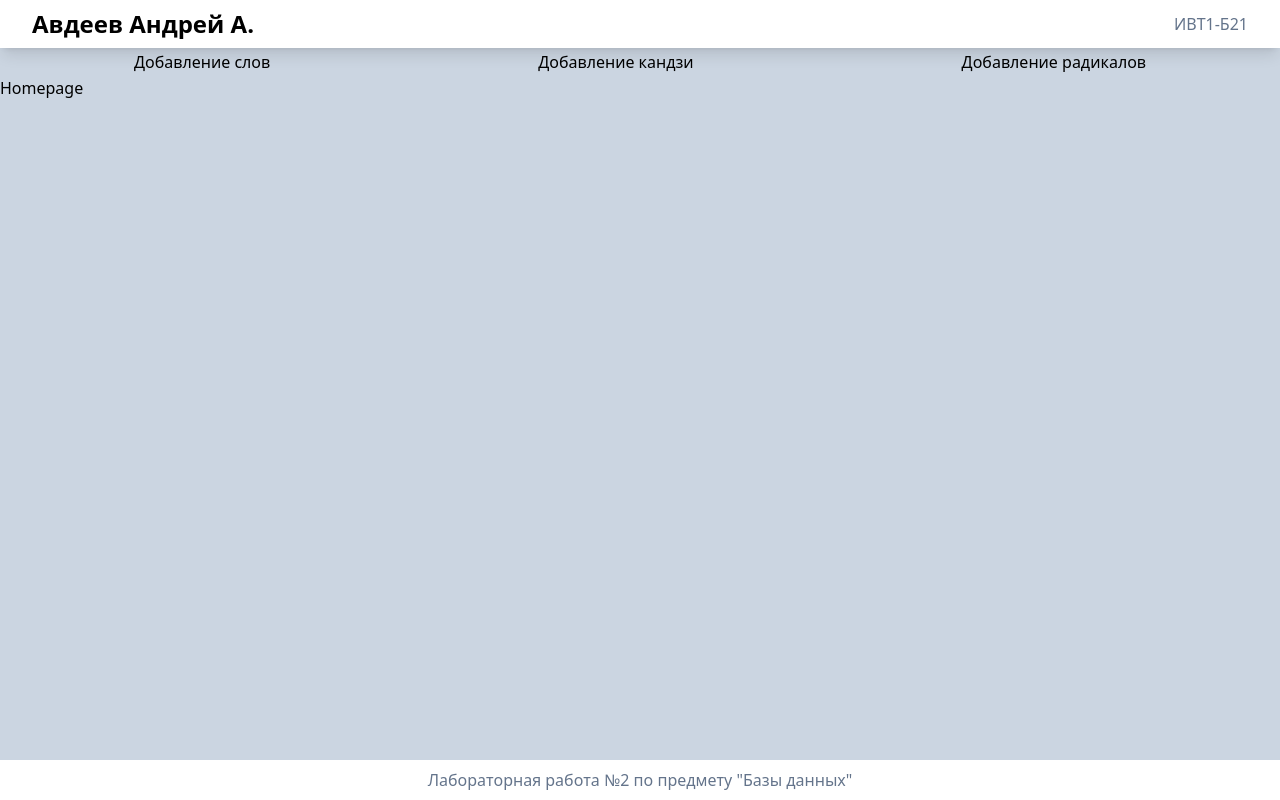
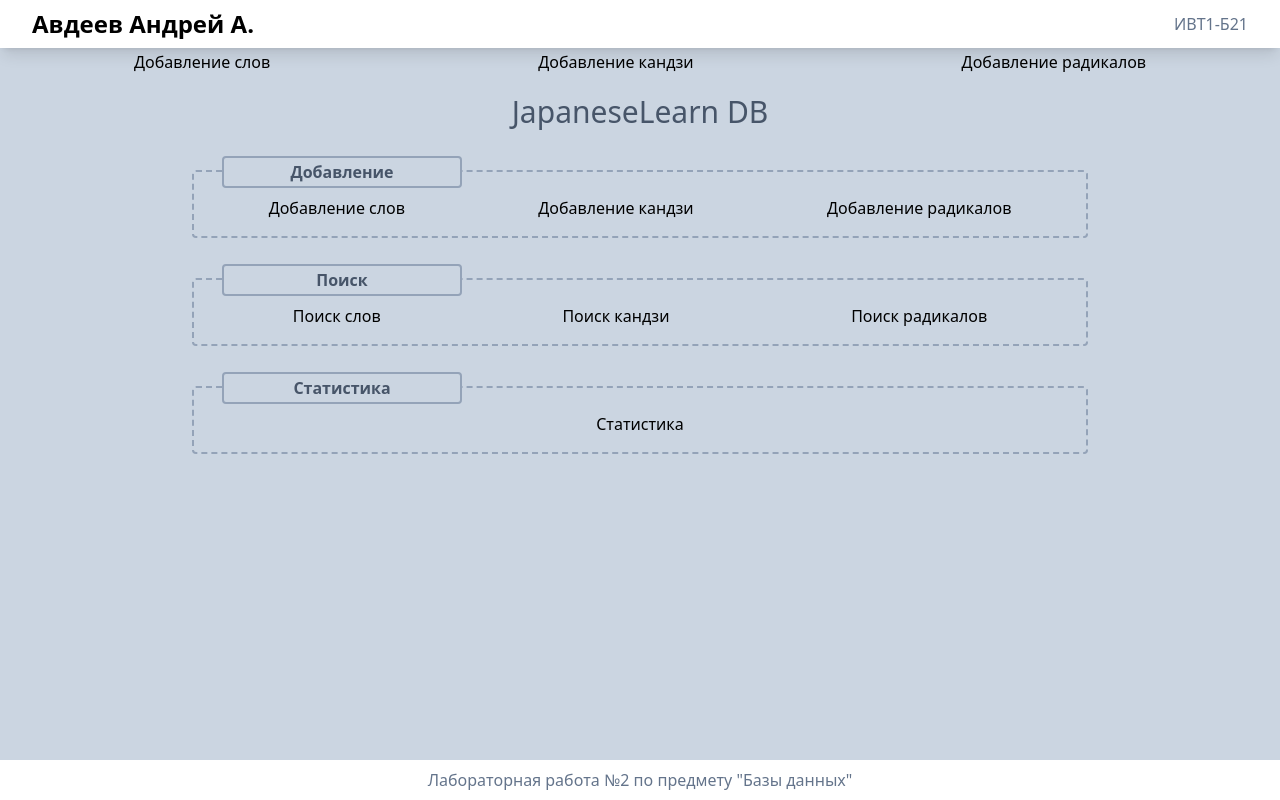
Before and after one commit to fekoneko/japanese-learn-db-manager, a Next.js app: page / in a window 1280 px wide. Built offline with nearby package versions, Linux system fonts and the light colour scheme.

Commit message:
styles and tweaks

```diff
--- a/src/app/add/kanji/page.tsx
+++ b/src/app/add/kanji/page.tsx
@@ -2,7 +2,7 @@ import KanjiAddForm from '@/components/KanjiAddForm';
 
 const KanjiAddPage = () => {
   return (
-    <div className="flex h-full w-full items-center justify-center">
+    <div className="flex min-h-full min-w-full items-center justify-center p-5">
       <KanjiAddForm />
     </div>
   );
--- a/src/app/add/radicals/page.tsx
+++ b/src/app/add/radicals/page.tsx
@@ -2,7 +2,7 @@ import RadicalAddForm from '@/components/RadicalAddForm';
 
 const RadicalAddPage = () => {
   return (
-    <div className="flex h-full w-full items-center justify-center">
+    <div className="flex min-h-full min-w-full items-center justify-center p-5">
       <RadicalAddForm />
     </div>
   );
--- a/src/app/add/words/page.tsx
+++ b/src/app/add/words/page.tsx
@@ -2,7 +2,7 @@ import WordAddForm from '@/components/WordAddForm';
 
 const WordAddPage = () => {
   return (
-    <div className="flex h-full w-full items-center justify-center">
+    <div className="flex min-h-full min-w-full items-center justify-center p-5">
       <WordAddForm />
     </div>
   );
--- a/src/app/layout.tsx
+++ b/src/app/layout.tsx
@@ -17,7 +17,7 @@ interface RootLayoutProps {
 const RootLayout = ({ children }: RootLayoutProps) => {
   return (
     <html lang="ru">
-      <body className="flex h-dvh w-screen flex-col bg-slate-300">
+      <body className="min-h[360px] flex h-dvh w-screen min-w-[500px] flex-col bg-slate-300">
         <Header />
         <Navigation />
         <main className="grow overflow-y-scroll">{children}</main>
--- /dev/null
+++ b/src/app/not-found.tsx
@@ -0,0 +1,13 @@
+import Link from 'next/link';
+
+const NotFoundPage = () => {
+  return (
+    <div className="flex min-h-full min-w-full flex-col items-center justify-center gap-4 pb-8">
+      <h1 className="text-3xl font-bold">Страница не найдена</h1>
+      <Link href="/" className="text-xl text-slate-600 hover:underline">
+        Вернуться на главную
+      </Link>
+    </div>
+  );
+};
+export default NotFoundPage;
--- a/src/app/page.tsx
+++ b/src/app/page.tsx
@@ -1,4 +1,83 @@
+import Link from 'next/link';
+
+interface SectionInfo {
+  title: string;
+  links: LinkInfo[];
+}
+interface LinkInfo {
+  title: string;
+  href: string;
+}
+const sectionsInfo: SectionInfo[] = [
+  {
+    title: 'Добавление',
+    links: [
+      {
+        title: 'Добавление слов',
+        href: '/add/words',
+      },
+      {
+        title: 'Добавление кандзи',
+        href: '/add/kanji',
+      },
+      {
+        title: 'Добавление радикалов',
+        href: '/add/radicals',
+      },
+    ],
+  },
+  {
+    title: 'Поиск',
+    links: [
+      {
+        title: 'Поиск слов',
+        href: '/search/words',
+      },
+      {
+        title: 'Поиск кандзи',
+        href: '/search/kanji',
+      },
+      {
+        title: 'Поиск радикалов',
+        href: '/search/radicals',
+      },
+    ],
+  },
+  {
+    title: 'Статистика',
+    links: [
+      {
+        title: 'Статистика',
+        href: '/stats',
+      },
+    ],
+  },
+];
+
 const HomePage = () => {
-  return <div>Homepage</div>;
+  return (
+    <div className="flex min-h-full min-w-full flex-col gap-10 px-[15%] py-4">
+      <h1 className="text-center text-3xl text-slate-600">JapaneseLearn DB</h1>
+      {sectionsInfo.map((sectionInfo, sectionIndex) => (
+        <section key={sectionIndex} className="rounded border-2 border-dashed border-slate-400 p-2">
+          <h2 className="-mt-6 ml-5 w-1/3 max-w-[15rem] rounded border-2 border-slate-400 bg-slate-300 py-0.5 text-center font-bold text-slate-600">
+            {sectionInfo.title}
+          </h2>
+          <ul className="flex">
+            {sectionInfo.links.map((linkInfo, linkIndex) => (
+              <li
+                key={linkIndex}
+                className="z-50 flex grow justify-center rounded transition-colors hover:bg-slate-200"
+              >
+                <Link href={linkInfo.href} className="grow p-2 text-center">
+                  {linkInfo.title}
+                </Link>
+              </li>
+            ))}
+          </ul>
+        </section>
+      ))}
+    </div>
+  );
 };
 export default HomePage;
--- a/src/components/Header.tsx
+++ b/src/components/Header.tsx
@@ -1,9 +1,13 @@
+import Link from 'next/link';
+
 const Header = () => {
   return (
     <header className="z-50 flex items-center justify-between bg-white px-8 py-2 shadow-lg">
-      <h1 role="banner" className="header">
-        Авдеев Андрей А.
-      </h1>
+      <Link href="/">
+        <h1 role="banner" className="header">
+          Авдеев Андрей А.
+        </h1>
+      </Link>
       <p className="text-slate-500">ИВТ1-Б21</p>
     </header>
   );
--- a/src/components/KanjiAddForm.tsx
+++ b/src/components/KanjiAddForm.tsx
@@ -9,39 +9,39 @@ const formFieldsInfo: FormFieldInfo[] = [
   {
     name: 'Character',
     type: 'text',
-    label: 'Character',
+    label: 'Символ',
     options: { required: true, minLength: 1, maxLength: 1 },
   },
   {
     name: 'Onyomi',
     type: 'text',
-    label: 'Onyomi',
+    label: 'Оны',
     array: true,
     options: { minLength: 1, maxLength: 10 },
   },
   {
     name: 'Kunyomi',
     type: 'text',
-    label: 'Kunyomi',
+    label: 'Куны',
     array: true,
     options: { minLength: 1, maxLength: 10 },
   },
   {
     name: 'Meaning',
     type: 'text',
-    label: 'Meaning',
+    label: 'Значение',
     options: { minLength: 1, maxLength: 255 },
   },
   {
     name: 'Popularity',
     type: 'number',
-    label: 'Popularity',
+    label: 'Место в топе',
     options: { min: 1, max: 2147483648 },
   },
   {
     name: 'RadicalIds',
     type: 'select',
-    label: 'RadicalIds',
+    label: 'Радикалы',
     array: true,
     getOptions: async (searchValue?: string) => {
       if (!searchValue) return [];
@@ -99,7 +99,7 @@ const KanjiAddForm = () => {
       onSubmit={handleSubmit(onValid)}
       className="flex w-1/2 min-w-max flex-col gap-2 rounded bg-white p-5 shadow-lg"
     >
-      <h1 className="header">Добавить кандзи</h1>
+      <h1 className="header mb-5">Добавить кандзи</h1>
       {formFieldsInfo.map((fieldInfo, index) => (
         <FormField
           key={index}
--- a/src/components/Navigation.tsx
+++ b/src/components/Navigation.tsx
@@ -31,9 +31,9 @@ const Navigation = () => {
         {linksInfo.map((linkInfo, index) => (
           <li
             key={index}
-            className={`z-50 flex grow justify-center rounded-b [clip-path:polygon(-100%_0,-100%_200%,200%_200%,200%_0)] ${pathname.startsWith(linkInfo.href) ? 'bg-white shadow-lg' : ''}`}
+            className={`z-50 flex grow justify-center rounded-b transition-colors [clip-path:polygon(-100%_0,-100%_200%,200%_200%,200%_0)] ${pathname.startsWith(linkInfo.href) ? 'bg-white shadow-lg' : 'hover:bg-slate-200'}`}
           >
-            <Link href={linkInfo.href} className="grow px-2 py-0.5 text-center">
+            <Link href={linkInfo.href} className="grow px-2 pb-1 pt-0.5 text-center">
               {linkInfo.title}
             </Link>
           </li>
--- a/src/components/RadicalAddForm.tsx
+++ b/src/components/RadicalAddForm.tsx
@@ -9,13 +9,13 @@ const formFieldsInfo: FormFieldInfo[] = [
   {
     name: 'Character',
     type: 'text',
-    label: 'Character',
+    label: 'Символ',
     options: { required: true, minLength: 1, maxLength: 1 },
   },
   {
     name: 'CorrespondingKanjiId',
     type: 'select',
-    label: 'CorrespondingKanjiId',
+    label: 'Соответствующий кандзи',
     getOptions: async (searchValue?: string) => {
       if (!searchValue) return [];
       const response = await fetch('/api/kanji?' + new URLSearchParams({ s: searchValue }));
@@ -32,19 +32,19 @@ const formFieldsInfo: FormFieldInfo[] = [
   {
     name: 'Keyword',
     type: 'text',
-    label: 'Keyword',
+    label: 'Название',
     options: { required: true, minLength: 1, maxLength: 255 },
   },
   {
     name: 'DictionaryCode',
     type: 'number',
-    label: 'DictionaryCode',
+    label: 'Код в словаре',
     options: { required: true, min: 1, max: 214 },
   },
   {
     name: 'OtherVariants',
     type: 'text',
-    label: 'OtherVariants',
+    label: 'Другие варианты',
     array: true,
     options: { minLength: 1, maxLength: 1 },
   },
@@ -91,7 +91,7 @@ const RadicalAddForm = () => {
       onSubmit={handleSubmit(onValid)}
       className="flex w-1/2 min-w-max flex-col gap-2 rounded bg-white p-5 shadow-lg"
     >
-      <h1 className="header">Добавить радикал</h1>
+      <h1 className="header mb-5">Добавить радикал</h1>
       {formFieldsInfo.map((fieldInfo, index) => (
         <FormField
           key={index}
--- a/src/components/WordAddForm.tsx
+++ b/src/components/WordAddForm.tsx
@@ -9,46 +9,46 @@ const formFieldsInfo: FormFieldInfo[] = [
   {
     name: 'Word',
     type: 'text',
-    label: 'Word',
+    label: 'Слово',
     options: { required: true, minLength: 1, maxLength: 30 },
   },
   {
     name: 'Reading',
     type: 'text',
-    label: 'Reading',
+    label: 'Чтение',
     options: { required: true, minLength: 1, maxLength: 30 },
   },
   {
     name: 'PitchAccents',
     type: 'number',
-    label: 'PitchAccents',
+    label: 'Тип акцента',
     array: true,
     options: { min: 1, max: 30 },
   },
   {
     name: 'Meanings',
     type: 'text',
-    label: 'Meanings',
+    label: 'Значения',
     array: true,
     options: { minLength: 1, maxLength: 30 },
   },
   {
     name: 'Popularity',
     type: 'number',
-    label: 'Popularity',
+    label: 'Место в топе',
     options: { min: 1, max: 2147483648 },
   },
   {
     name: 'OtherVariants',
     type: 'text',
-    label: 'OtherVarints',
+    label: 'Другие написания',
     array: true,
     options: { minLength: 1, maxLength: 30 },
   },
   {
     name: 'KanjiIds',
     type: 'select',
-    label: 'KanjiIds',
+    label: 'Кандзи',
     array: true,
     getOptions: async (searchValue?: string) => {
       if (!searchValue) return [];
@@ -110,7 +110,7 @@ const WordAddForm = () => {
       onSubmit={handleSubmit(onValid)}
       className="flex w-1/2 min-w-max flex-col gap-2 rounded bg-white p-5 shadow-lg"
     >
-      <h1 className="header">Добавить слово</h1>
+      <h1 className="header mb-5">Добавить слово</h1>
       {formFieldsInfo.map((fieldInfo, index) => (
         <FormField
           key={index}
```
